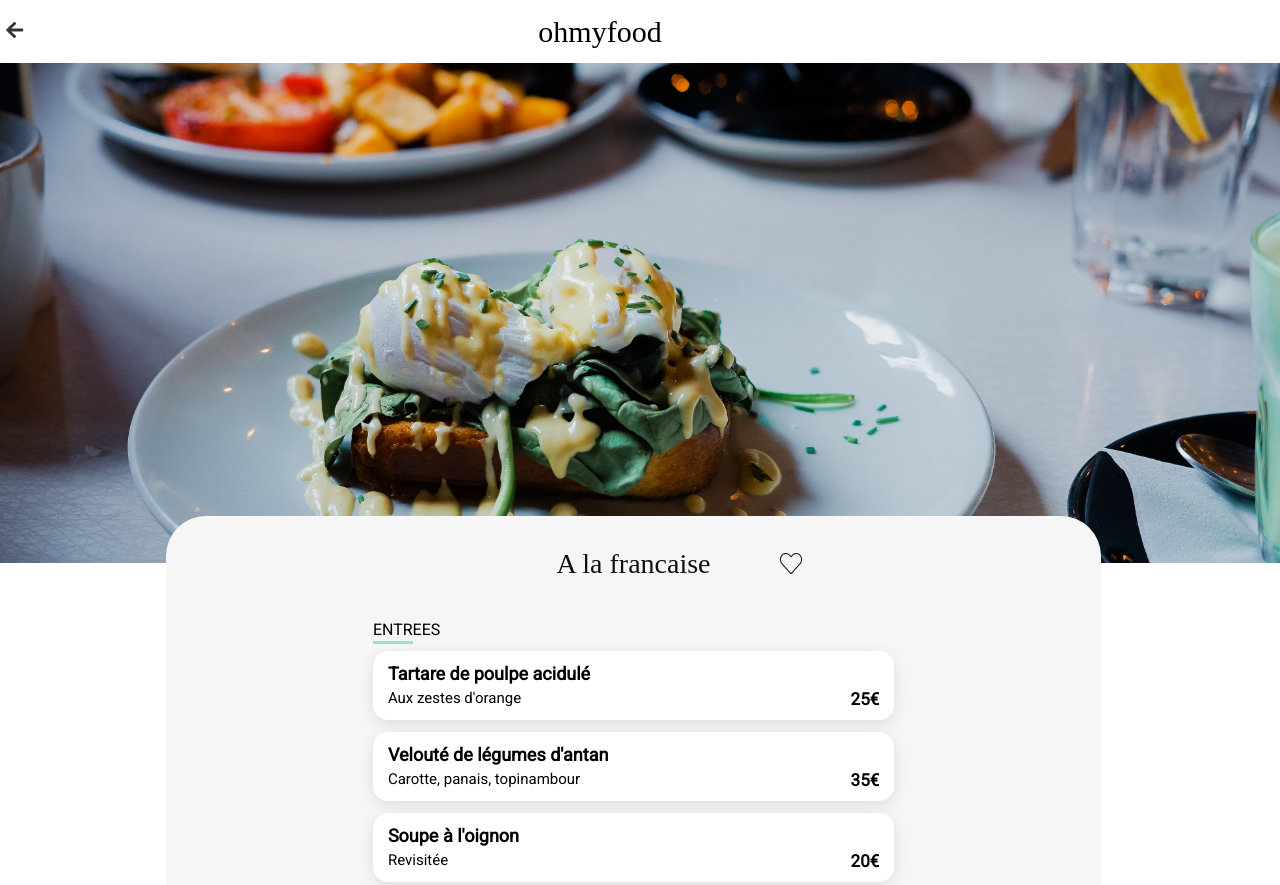
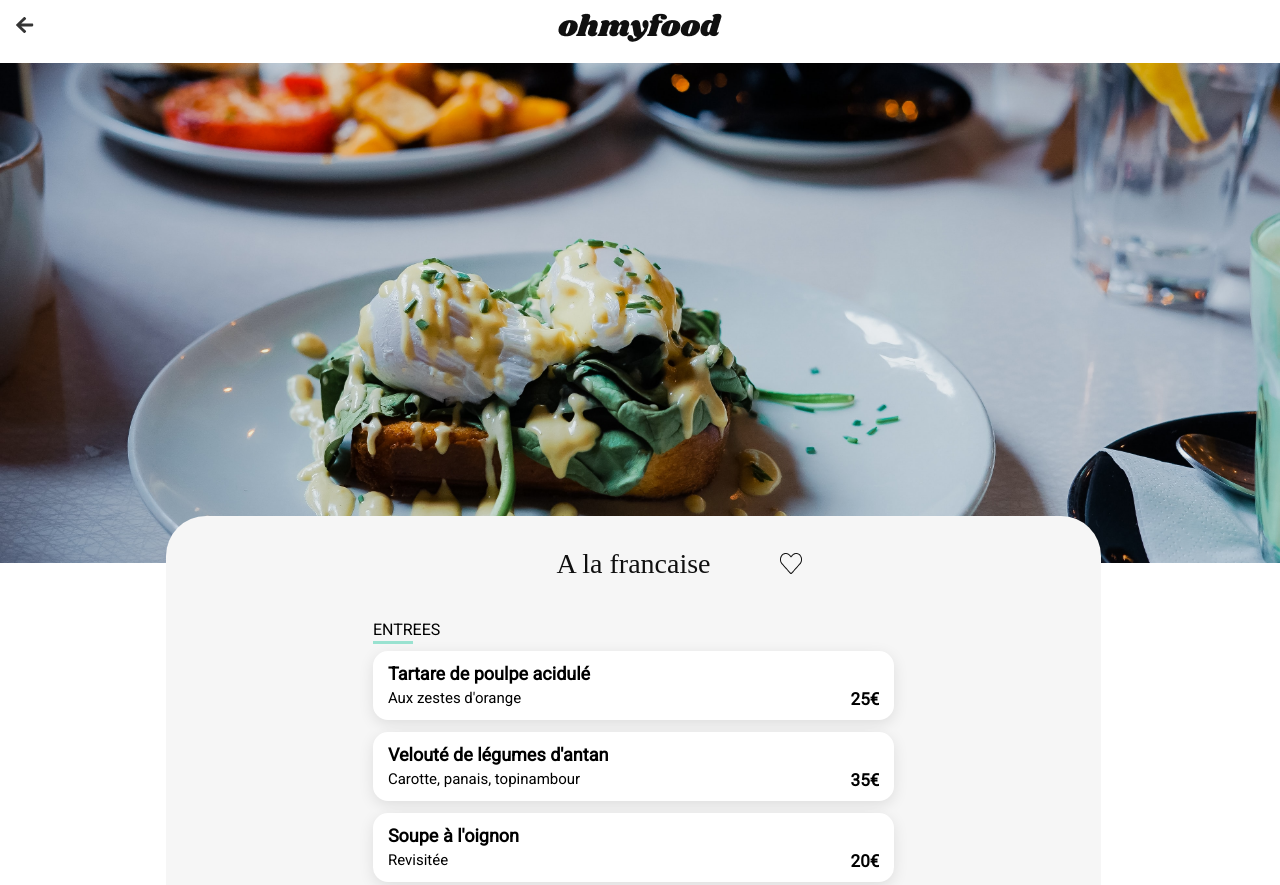
Before and after one commit to ThomasRenaudin/P4_Ohmyfood, a plain HTML site: page Alafrancaise.html in a window 1280 px wide. Shown: the top 885 px of the page. Drawn offline with Linux system fonts and the light colour scheme; a web font is replaced by a local one.

Commit message:
Corrections CSS__1

```diff
--- a/Alafrancaise.html
+++ b/Alafrancaise.html
@@ -26,14 +26,16 @@
         <title>A la francaise | Ohmyfood</title>
 </head>
     <body>
-        <section class="headersecondaire">
-            <a href="index.html">
+        <header class="headersecondaire">
+            <a class="headersecondaire__retourmenu" href="index.html">
               <svg xmlns="http://www.w3.org/2000/svg" width="30" height="30" viewBox="0 0 30 30" fill="none">
                 <path d="M15.8856 21.9283L15.0335 22.7417C14.6727 23.0861 14.0892 23.0861 13.7323 22.7417L6.2706 15.6229C5.9098 15.2785 5.9098 14.7215 6.2706 14.3808L13.7323 7.2583C14.0931 6.9139 14.6765 6.9139 15.0335 7.2583L15.8856 8.07167C16.2502 8.41974 16.2425 8.98763 15.8702 9.32837L11.2451 13.5345H22.2764C22.7869 13.5345 23.1976 13.9265 23.1976 14.4138V15.5862C23.1976 16.0735 22.7869 16.4655 22.2764 16.4655H11.2451L15.8702 20.6716C16.2464 21.0124 16.254 21.5803 15.8856 21.9283Z" fill="#353535"/>
               </svg>
             </a>
-            <h2 class="headersecondaire__logo">ohmyfood</h2>
-          </section>
+            <div class="headersecondaire__flexbox">
+                <img src="assets/Images/logo/logo.png" class="headersecondaire__flexbox--logo">
+            </div>
+        </header>
         <section class="illustrationrestaurant">
                 <img class="illustrationrestaurant__image" src="assets/Images/restaurants/toa-heftiba-DQKerTsQwi0-unsplash.jpg" alt="Palette du gout">
         </section>
--- a/assets/css/animations.scss
+++ b/assets/css/animations.scss
@@ -27,7 +27,7 @@ $font-family: 'Roboto', sans-serif;
   box-shadow: 0px 6px 12px 0px rgba(0, 0, 0, 0.35);
 }
 
-/* Animation numéro 2 : EGestion de la couleur des coeurs au hover */
+/* Animation numéro 2 : Gestion de la couleur des coeurs au hover */
 
 .restaurants__card__coeur__plein {
   opacity: 0;
@@ -118,7 +118,7 @@ $font-family: 'Roboto', sans-serif;
 .recettesflexbox__checkbox {
   /* Ajout de la transition pour le non-hover */
   transition: padding 0.5s ease;
-  padding: 15px 0px 15px 15px; /* Assurez-vous que les styles de départ sont correctement définis */
+  padding: 15px 0px 15px 15px;
 }
 
 
--- a/assets/css/style.scss
+++ b/assets/css/style.scss
@@ -215,7 +215,7 @@ border-radius: 15px;
 background: var(--white, #FFF);
 box-shadow: 0px 4px 15px 0px rgba(0, 0, 0, 0.10);
 position : relative;
-@include flexbox(column,center ,left ,nowrap );
+@include flexbox(column,center ,unset ,nowrap );
 }
 
 
@@ -231,7 +231,7 @@ position : relative;
   height : 77px;
   gap : 5px;
   padding : 16px 60px 12px 13px;
-  @include flexbox(column,start ,left ,nowrap );
+  @include flexbox(column,start ,unset ,nowrap );
 }
 
 .restaurants__card--titre{
@@ -315,31 +315,23 @@ line-height: normal;
 /*Header*/
 
 .headersecondaire {
-  @include flexbox(row,left ,center ,nowrap );
   gap : 42px;
   height : 63px;
+  position : relative;
  }
 
- .headersecondaire__logo{
- display: flex;
- width: 197px;
- height: 36px;
- padding: 0px 19px 0px 16px;
- justify-content: center;
- align-items: center;
- flex-shrink: 0;
- text-align: center;
- font-family: Shrikhand;
- font-size: 30px;
- font-style: normal;
- font-weight: 400;
- line-height: normal;
- }
+.headersecondaire__retourmenu{
+  position : absolute;
+  top : 10px;
+  left : 10px;
+}
 
- .headersecondaire__retourmenu{
- width : 30px;
- height : 30px;
- }
+.headersecondaire__flexbox{
+  display : flex;
+  align-items: center;
+  justify-content: center;
+  padding-top: 5px;
+}
 
 /*Illustration*/
 
@@ -434,6 +426,7 @@ background: var(--white, #FFF);
 box-shadow: 0px 4.011494159698486px 15.043103218078613px 0px rgba(0, 0, 0, 0.10);
 padding : 15px 15px 15px 15px;
 gap : 15px;
+overflow: hidden;
 }
 
 
@@ -442,7 +435,6 @@ gap : 15px;
   @include font(18px, 500, normal);
   font-weight: bold;
   text-overflow: ellipsis;
-  text-wrap: nowrap;
   overflow: hidden;
   width: 100%;
 }
@@ -457,9 +449,9 @@ gap : 15px;
   @include font(15px, 300, normal);
   width : 82%;
   white-space: nowrap;
-    display: inline-block;
-    overflow: hidden;
-    text-overflow: ellipsis;
+  display: inline-block;
+  overflow: hidden;
+  text-overflow: ellipsis;
 }
 
 .recettesflexbox__recette--prix{
@@ -489,10 +481,6 @@ gap : 15px;
 /* Responsive version ecran larges */
 
 @media (min-width: 1023px) {
-
-  .headersecondaire__logo {
-    width: 80%;
-}
 
   .illustrationrestaurant__image {
     max-height: 500px;
```
Also changed, not shown: Lanoteenchantée.html (+6 -4 lines), délicedessens.html (+6 -4 lines), index.html (+1 -1 lines), palettedugout.html (+6 -4 lines), assets/Images/logo/logo.png (added), assets/Images/logo/ohmyfood.png (deleted), assets/css/animations.css, assets/css/style.css, 2 other files.
